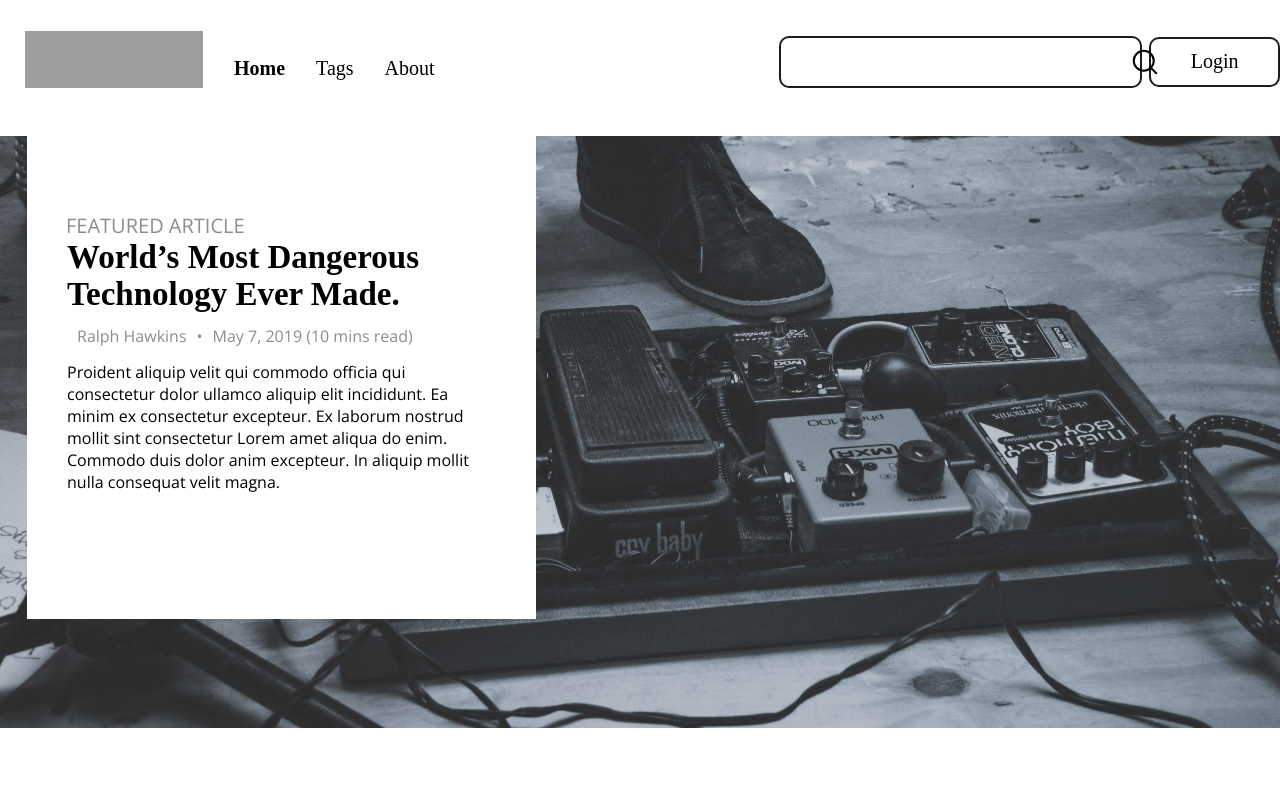
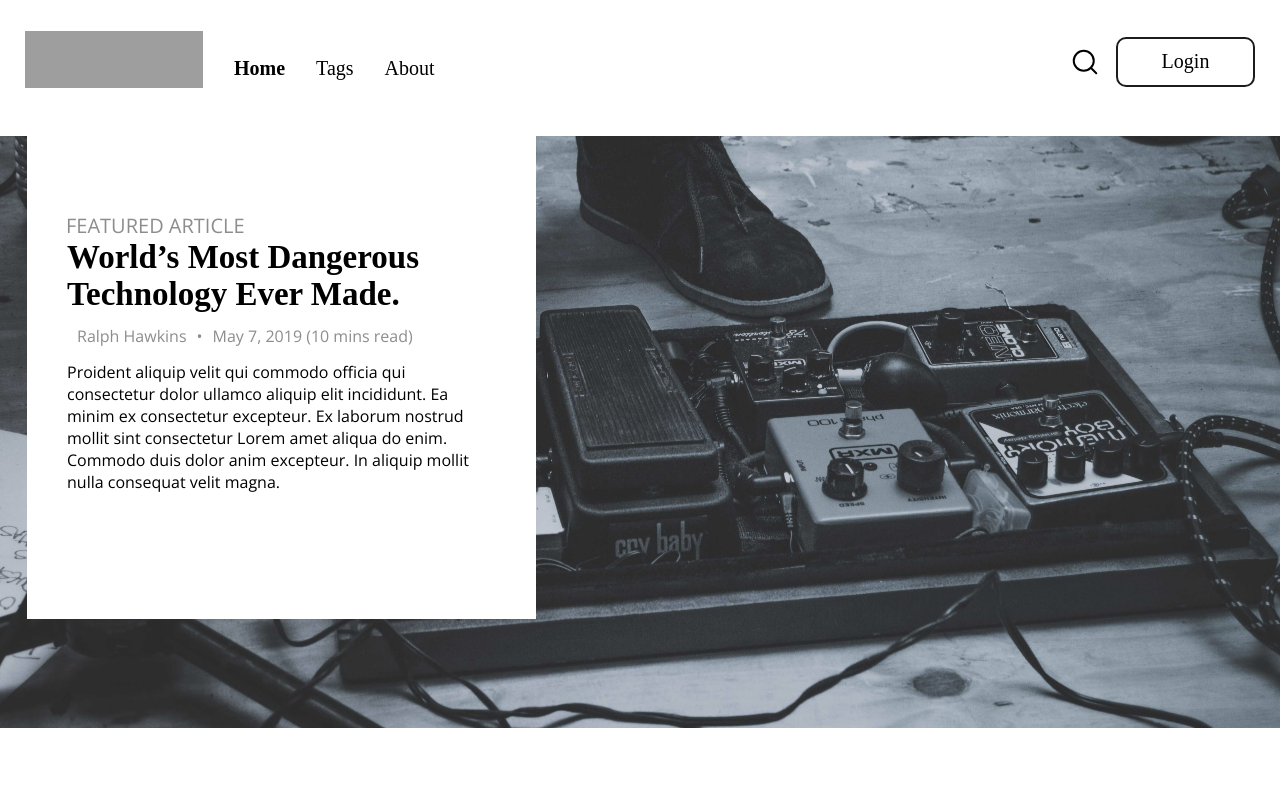
Before and after one commit to FzeroH/nintium_blog, a Vue app: page / in a window 1280 px wide. Shown: the top 800 px of the page. Built offline with nearby package versions, Linux system fonts and the light colour scheme; grey boxes are pictures that could not be loaded; a web font is replaced by a local one.

Commit message:
Исправил отображение хедера и добавил анимацию строке поиска

```diff
--- a/src/components/NintiumHeader.vue
+++ b/src/components/NintiumHeader.vue
@@ -1,6 +1,7 @@
 <template>
   <header :class="{ 'screenlock-header': $route.path === '/screenlock'}"
           v-if="$route.path !== '/dashboard'">
+    <div class="header-section">
       <router-link to="/" class="logo" v-if="$route.path !== '/dashboard'">
         <img src="@/assets/images/logo.svg" alt="logo" class="logo">
       </router-link>
@@ -20,13 +21,19 @@
                    v-if="$route.path !== '/screenlock'">
         About
       </router-link>
+    </div>
+    <div class="header-section">
       <div class="search-container" v-if="$route.path !== '/screenlock'">
-          <!--TODO: Добавить скрывашку и раскрывашку для поиска! Создать div position relative. -->
         <!-- eslint-disable-next-line -->
         <input type="text" id="search"/>
-      <img src="@/assets/images/search.svg" alt="search" class="search-img">
+        <button type="submit">
+          <img src="@/assets/images/search.svg" alt="search"/>
+        </button>
       </div>
-    <router-link to="/login" class="login" v-if="$route.path !== '/screenlock'">Login</router-link>
+      <router-link to="/login" class="login" v-if="$route.path !== '/screenlock'">
+        Login
+      </router-link>
+    </div>
   </header>
 </template>
 
@@ -51,7 +58,13 @@ header {
   display: flex;
   flex-direction: row;
   align-items: center;
-  justify-content: center;
+  justify-content: space-between;
+
+  .header-section {
+    display: flex;
+    flex-direction: row;
+    align-items: center;
+    position: relative;
 
     .logo {
       width: 178px;
@@ -65,12 +78,11 @@ header {
     }
 
     a {
-    font-weight: 400;
       font-size: 20px;
       color: black;
       margin: 49px 0 0 31px;
       text-align: center;
-    text-decoration: none;
+    }
   }
 }
 
@@ -89,25 +101,73 @@ header {
 }
 
 .search-container {
+  display: flex;
+  flex-direction: row;
   position: relative;
+  width: fit-content;
+  margin-top: 35px;
+  border: none;
+  border-radius: 10px;
+  transition: linear;
+
+  &:hover {
+    border: solid 2px #1C1C1C;
     width: 21.4rem;
-  margin-top: 35px;
-  margin-left: 344px;
+  }
+
+  &:focus {
+    border: solid 2px #1C1C1C;
+    width: 21.4rem;
+  }
+
+  &:hover input {
+    width: 100%;
+    right: 0;
+    transform: translateX(0);
+  }
+
+  &:hover button {
+    position: absolute;
+    right: 0;
+    transform: translateX(0);
+  }
 
   input {
+    position: relative;
+    right: -100%;
     outline: none;
+    border: none;
+    width: 1.5rem;
+    height: 46px;
+    border-radius: 10px;
+    font-size: 20px;
+    padding-left: 0.5rem;
+    //background: orangered;
+    transform: translateX(-100%);
+    transition: 0.2s linear;
+
+    &:focus {
       width: 100%;
-    height: 46px;
-    font-size: 20px;
-    border: solid 2px #1C1C1C;
-    border-radius: 10px;
-    padding-right: 37px;
+      right: 0;
+      transform: translateX(0);
+      & + button {
+        position: static;
+        transform: translateX(0);
+      }
     }
 
-  .search-img {
+  }
+
+  button {
     position: absolute;
-    left: 351px;
-    top: 11px;
+    width: 30px;
+    height: 30px;
+    background: none;
+    border: none;
+    margin-top: 0.5rem;
+    margin-right: 0.8rem;
+    top: 0;
+    right: 0;
   }
 }
 
@@ -119,10 +179,9 @@ header {
   color: black;
   width: 135px;
   height: 46px;
-  margin: 35px 0 0 50px;
+  margin: 35px 25px 0 9px !important;
   border: solid 2px #1C1C1C;
   border-radius: 10px;
-  font-weight: 400;
   font-size: 20px;
 }
 </style>
```
Lines whose indentation alone changed are shown as unchanged.
